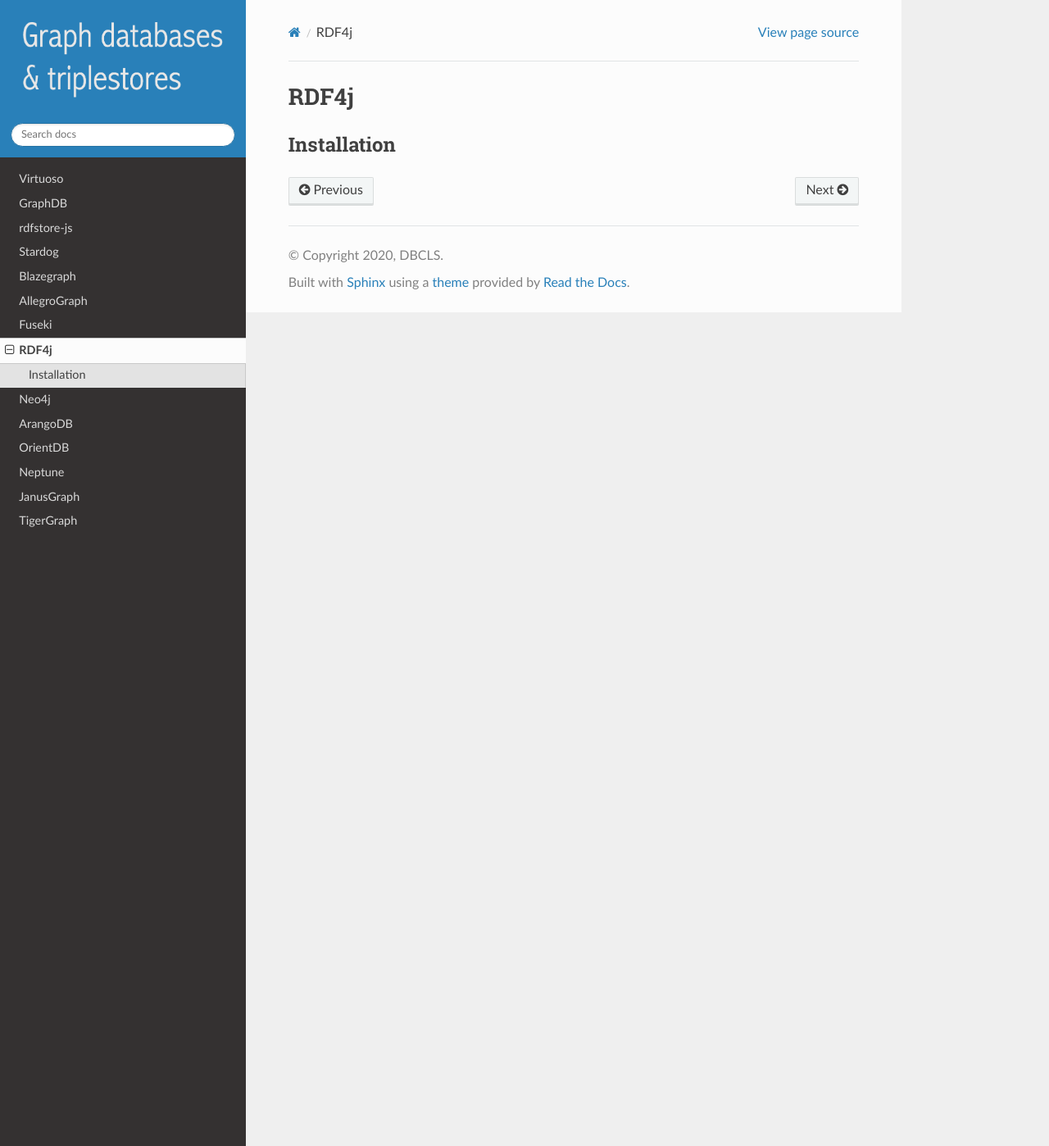
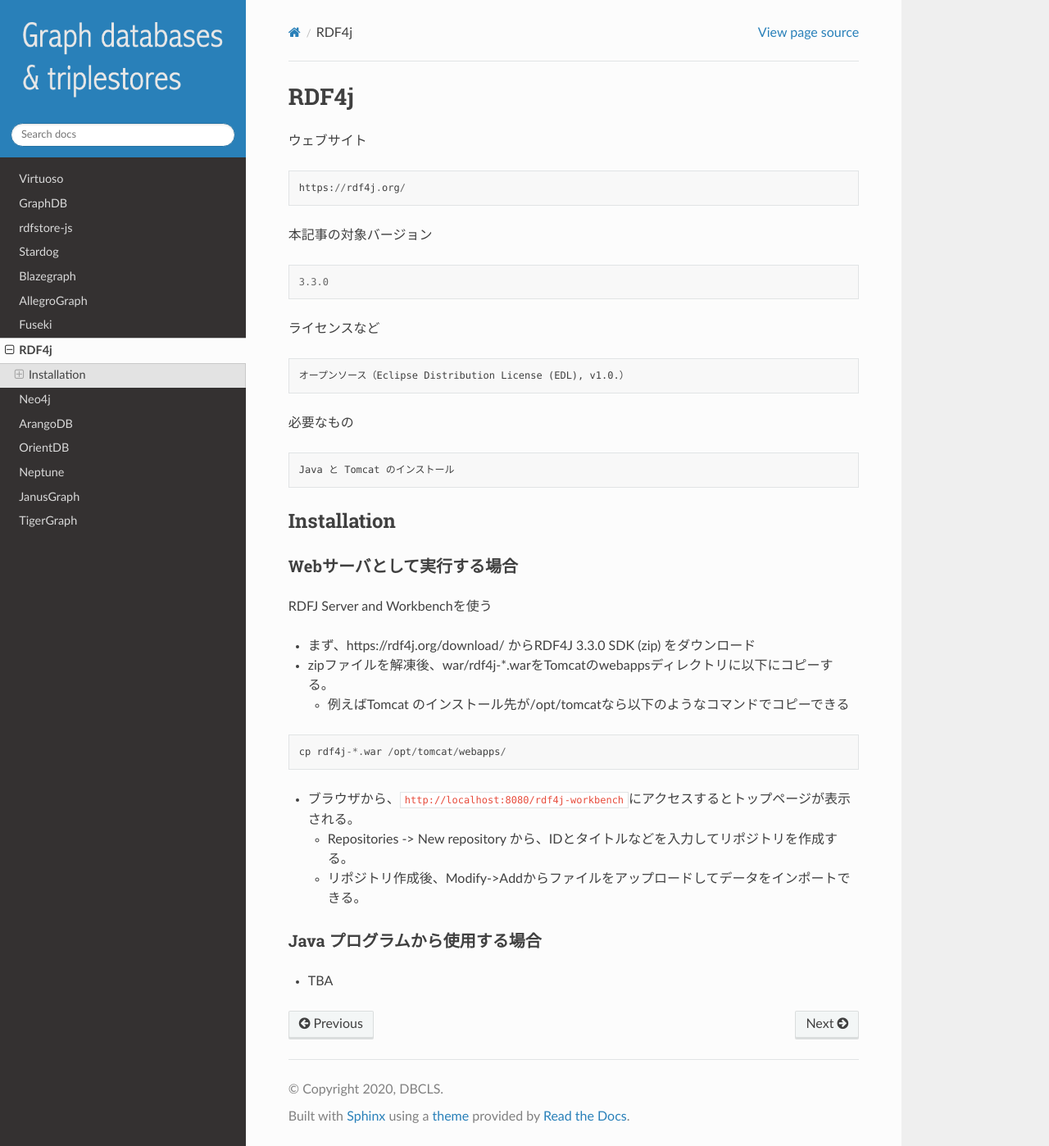
Before and after one commit to dbcls/graphdbs, a Sphinx documentation site: the page built from docs/md/rdf4j.md, in a window 1280 px wide and 1398 px high. Shown: the whole window at 82% size. Built offline with Sphinx 7.4.7 and the Read the Docs theme 2.0.0, drawn with Linux system fonts in a browser that asks for light colours.

Commit message:
Update rdf4j

````diff
--- a/docs/md/rdf4j.md
+++ b/docs/md/rdf4j.md
@@ -1,3 +1,41 @@
 # RDF4j
 
+ウェブサイト
+
+    https://rdf4j.org/
+
+本記事の対象バージョン
+
+    3.3.0
+
+ライセンスなど
+
+    オープンソース（Eclipse Distribution License (EDL), v1.0.）
+
+必要なもの
+
+    Java と Tomcat のインストール
+
+
 ## Installation
+
+### Webサーバとして実行する場合
+
+RDFJ Server and Workbenchを使う
+
+* まず、https://rdf4j.org/download/ からRDF4J 3.3.0 SDK (zip) をダウンロード
+
+* zipファイルを解凍後、war/rdf4j-*.warをTomcatのwebappsディレクトリに以下にコピーする。
+  * 例えばTomcat のインストール先が/opt/tomcatなら以下のようなコマンドでコピーできる
+```
+cp rdf4j-*.war /opt/tomcat/webapps/
+```
+
+* ブラウザから、`http://localhost:8080/rdf4j-workbench`にアクセスするとトップページが表示される。
+  * Repositories -> New repository から、IDとタイトルなどを入力してリポジトリを作成する。
+  * リポジトリ作成後、Modify->Addからファイルをアップロードしてデータをインポートできる。
+
+
+### Java プログラムから使用する場合
+
+* TBA
````
